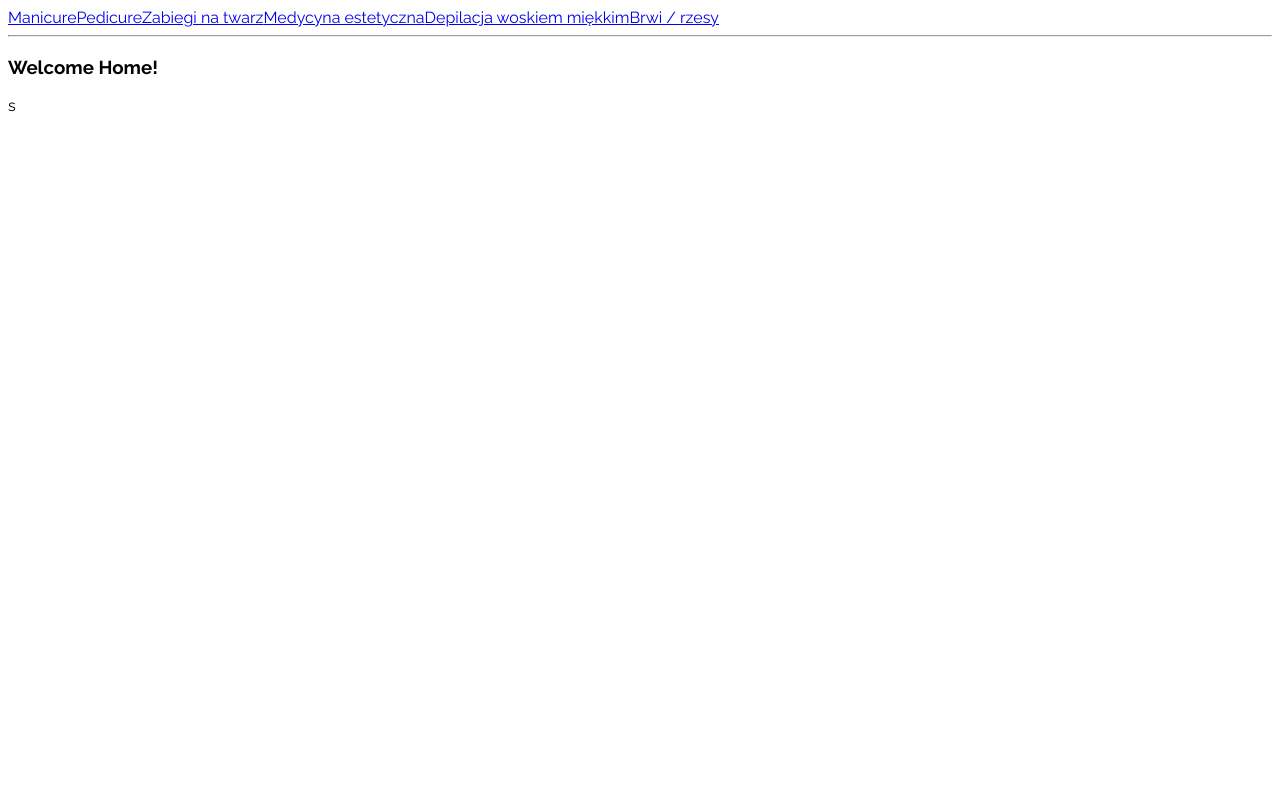
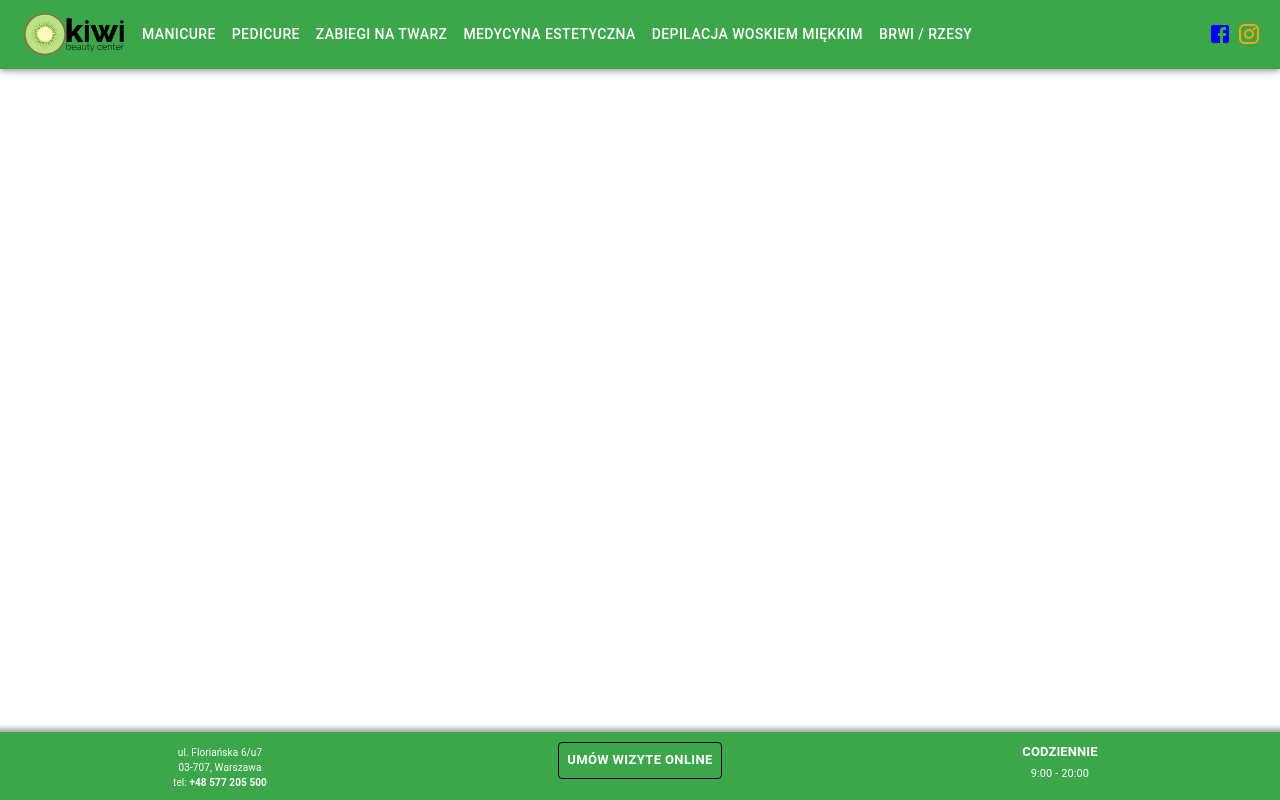
Before and after one commit to vomarchuk/kiwi-astro, an Astro site: page / in a window 1280 px wide. Built offline with nearby package versions, Linux system fonts and the light colour scheme; Astro itself is replaced by a stand-in of ours; some packages are replaced by stand-ins of ours.

Commit message:
working about footer

```diff
--- a/src/api/firebaseConfig.ts
+++ b/src/api/firebaseConfig.ts
@@ -1,5 +1,5 @@
 import { initializeApp } from 'firebase/app'
-import { FacebookAuthProvider, getAuth, GoogleAuthProvider } from 'firebase/auth'
+import { getAuth } from 'firebase/auth'
 import { getDatabase } from 'firebase/database'
 import { getFirestore } from 'firebase/firestore'
 
@@ -18,5 +18,3 @@ export const app = initializeApp(firebaseConfig)
 export const firestore = getFirestore(app)
 export const auth = getAuth(app)
 export const database = getDatabase(app)
-export const googleProvider = new GoogleAuthProvider()
-export const facebookProvider = new FacebookAuthProvider()
--- /dev/null
+++ b/src/components/Footer/Footer.tsx
@@ -0,0 +1,61 @@
+import { Button, Grid2, Typography } from '@mui/material'
+import React from 'react'
+import { theme } from '../../theme'
+import styled from '@emotion/styled'
+export const Footer = () => {
+  return (
+    <Grid2
+      container
+      component="footer"
+      sx={{
+        backgroundColor: theme.accentColor,
+        p: '10px',
+        m: '0',
+        position: 'fixed',
+        width: '100%',
+        bottom: '0',
+        left: '0',
+        textAlign: 'center',
+        color: 'white',
+        boxShadow: '0px 0px 4px 4px rgba(0, 0, 0, 0.3)',
+      }}
+    >
+      <Grid2 size={4}>
+        <Typography sx={{ fontSize: '10px', mt: '3px' }}>
+          ul. Floriańska 6/u7
+          <br />
+          03-707, Warszawa
+          <br />
+          tel:
+          <ContactLink href="tel:+48577205500"> +48 577 205 500</ContactLink>
+        </Typography>
+      </Grid2>
+      <Grid2 size={4}>
+        <Button
+          sx={{
+            border: '1px solid black',
+            color: 'white',
+            fontSize: '13px',
+            fontWeight: '600',
+          }}
+        >
+          Umów wizyte online
+        </Button>
+      </Grid2>
+      <Grid2 size={4}>
+        <Typography variant="h6" sx={{ fontSize: '13px', fontWeight: '600' }}>
+          CODZIENNIE
+        </Typography>
+        <Typography sx={{ fontSize: '11px', mt: '3px' }}>
+          9:00 - 20:00
+        </Typography>
+      </Grid2>
+    </Grid2>
+  )
+}
+
+const ContactLink = styled.a`
+  text-decoration: none;
+  color: white;
+  font-weight: bold;
+`
--- a/src/components/TestRoutes/TestRoutes.tsx
+++ b/src/components/Header/Header.tsx
@@ -1,9 +1,7 @@
 import React, { StrictMode } from 'react'
-import ReactDOM from 'react-dom/client'
 import {
   Outlet,
   RouterProvider,
-  Link,
   createRouter,
   createRoute,
   createRootRoute,
@@ -11,10 +9,9 @@ import {
 } from '@tanstack/react-router'
 import { TanStackRouterDevtools } from '@tanstack/router-devtools'
 import ServicePage from '../../pages/ServicePage'
-import { PAGES } from '../../constants/PAGES'
 import Sidebar from '../Sidebar/Sidebar'
 
-export function TestRoutes() {
+export function Header() {
   return (
     <StrictMode>
       <RouterProvider router={router} />
@@ -22,19 +19,21 @@ export function TestRoutes() {
   )
 }
 
+// const rootRoute = createRootRoute({
+//   component: () => (
+//     <>
+//       <Sidebar />
+//       <Outlet />
+//       <TanStackRouterDevtools />
+//     </>
+//   ),
+// })
+
 const rootRoute = createRootRoute({
   component: () => (
     <>
-      <div className="p-2 flex gap-2">
-        {PAGES.map((page) => (
-          <Link key={page.id} to={`/services?id=${page.id}`}>
-            {page.name}
-          </Link>
-        ))}
-      </div>
-      <hr />
+      <Sidebar />
       <Outlet />
-      <TanStackRouterDevtools />
     </>
   ),
 })
--- a/src/components/Sidebar/Sidebar.tsx
+++ b/src/components/Sidebar/Sidebar.tsx
@@ -7,7 +7,6 @@ import {
   Menu,
   MenuItem,
   AppBar,
-  Link,
   List,
   ListItem,
   IconButton,
@@ -22,7 +21,7 @@ import { SOCIAL_LINKS } from '../../constants/SOCIAL_LINKS'
 import { LogoType } from '../LogoType/LogoType'
 import { theme } from '../../theme'
 import { PAGES } from '../../constants/PAGES'
-
+import { Link } from '@tanstack/react-router'
 const Sidebar = () => {
   const [anchorElNav, setAnchorElNav] = useState<null | HTMLElement>(null)
   const handleOpenNavMenu = (event: React.MouseEvent<HTMLElement>) =>
@@ -73,14 +72,11 @@ const Sidebar = () => {
             >
               {PAGES.map((page) => (
                 <MenuItem key={page.id} onClick={handleCloseNavMenu}>
-                  <Link
-                    href={`/services?id=${page.id}`}
-                    sx={{ textDecoration: 'none', color: 'black' }}
-                  >
+                  <LinkStyled to={`/services?id=${page.id}`}>
                     <Typography sx={{ textAlign: 'center' }}>
                       {page.name}
                     </Typography>
-                  </Link>
+                  </LinkStyled>
                 </MenuItem>
               ))}
             </Menu>
@@ -90,52 +86,43 @@ const Sidebar = () => {
             <LogoType width={100} />
             <Box sx={{ display: 'flex', ml: '10px' }}>
               {PAGES.map((page) => (
-                <Button
+                <LinkMobileStyled
                   key={page.id}
                   onClick={handleCloseNavMenu}
-                  href={`/services?id=${page.id}`}
+                  to={`/services?id=${page.id}`}
+                >
+                  <Button
                     sx={{
                       my: 2,
+                      display: 'block',
                       color: 'white',
-                    display: 'block',
                       fontSize: { md: '10px', lg: '14px' },
                     }}
                   >
                     {page.name}
                   </Button>
+                </LinkMobileStyled>
               ))}
             </Box>
           </Box>
           <List sx={{ display: 'flex', gap: '10%' }}>
             <ListItem disablePadding>
-              <Link
-                sx={{
-                  display: 'flex',
-                  '&:hover': {
-                    '&>svg': { fill: 'red' },
-                  },
-                }}
+              <LinkIconStyled
                 target="_blank"
                 rel="nofollow"
-                href={SOCIAL_LINKS.FACEBOOK}
+                to={SOCIAL_LINKS.FACEBOOK}
               >
                 <FacebookIcon sx={{ fill: 'blue' }} />
-              </Link>
+              </LinkIconStyled>
             </ListItem>
             <ListItem disablePadding>
-              <Link
-                sx={{
-                  display: 'flex',
-                  '&:hover': {
-                    '&>svg': { fill: 'red' },
-                  },
-                }}
+              <LinkIconStyled
                 target="_blank"
                 rel="nofollow"
-                href={SOCIAL_LINKS.INSTAGRAM}
+                to={SOCIAL_LINKS.INSTAGRAM}
               >
                 <InstagramIcon sx={{ fill: 'orange' }} />
-              </Link>
+              </LinkIconStyled>
             </ListItem>
           </List>
         </Toolbar>
@@ -151,3 +138,18 @@ const LogoTypeS = styled(LogoType)`
   left: 50%;
   transform: translateX(-50%);
 `
+
+const LinkStyled = styled(Link)`
+  text-decoration: none;
+  color: black;
+`
+const LinkMobileStyled = styled(Link)`
+  text-decoration: none;
+`
+
+const LinkIconStyled = styled(Link)`
+  display: flex;
+  &:hover {
+    scale: 1.3;
+  }
+`
--- a/src/layouts/Layout.astro
+++ b/src/layouts/Layout.astro
@@ -1,14 +1,10 @@
 ---
-
-import Sidebar from '../components/Sidebar/Sidebar';
 interface Props {
 	title: string;
 }
 
-			import {router, TestRoutes} from '../components/TestRoutes/TestRoutes'
-import { StrictMode } from 'react';
-
-
+import { Header} from '../components/Header/Header'
+import {Footer} from '../components/Footer/Footer'
 
 const { title } = Astro.props;
 ---
@@ -25,12 +21,11 @@ const { title } = Astro.props;
 		 <link rel="stylesheet" href="https://fonts.googleapis.com/css2?family=Raleway:wght@400;500;700&display=swap" />
 	</head>
 	<body>
-  	<TestRoutes client:only="react"/>
-		<!-- <Sidebar client:only="react" /> -->
+  	<Header client:only="react"/>
 <main >
 	<slot />
 </main>
-<footer>s</footer>
+<Footer client:only/>
 </body>
 </html>
 <style is:global>
--- a/src/pages/ServicePage.tsx
+++ b/src/pages/ServicePage.tsx
@@ -13,7 +13,6 @@ import {
 } from '@mui/material'
 
 import { useQuery } from '@tanstack/react-query'
-import { ReactQueryDevtools } from '@tanstack/react-query-devtools'
 import { useSearch } from '@tanstack/react-router'
 import { queryClientParams } from '../helpers/queryClientParams'
 
@@ -37,6 +36,7 @@ const MyComponent: React.FC = () => {
     <Container
       sx={{
         pt: '80px',
+        pb: '80px',
         textAlign: 'center',
         fontFamily: 'Raleway, sans-serif',
       }}
@@ -73,7 +73,6 @@ const MyComponent: React.FC = () => {
           </TableBody>
         </Table>
       </TableContainer>
-      <ReactQueryDevtools client={queryClientParams} />
     </Container>
   )
 }
--- a/src/pages/index.astro
+++ b/src/pages/index.astro
@@ -2,5 +2,3 @@
 import Layout from '../layouts/Layout.astro';
 ---
 <Layout title="Kiwi Beauty Center"/>
-
-<!-- </Layout> -->
--- a/src/pages/services.astro
+++ b/src/pages/services.astro
@@ -1,7 +1,4 @@
 ---
-// import ServicePage from './ServicePage';
 import Layout from '../layouts/Layout.astro';
 ---
 <Layout title="Kiwi Beauty Center"/>
-  <!-- <ServicePage client:only/> -->
-<!-- </Layout> -->
```
Lines whose indentation alone changed are shown as unchanged.
